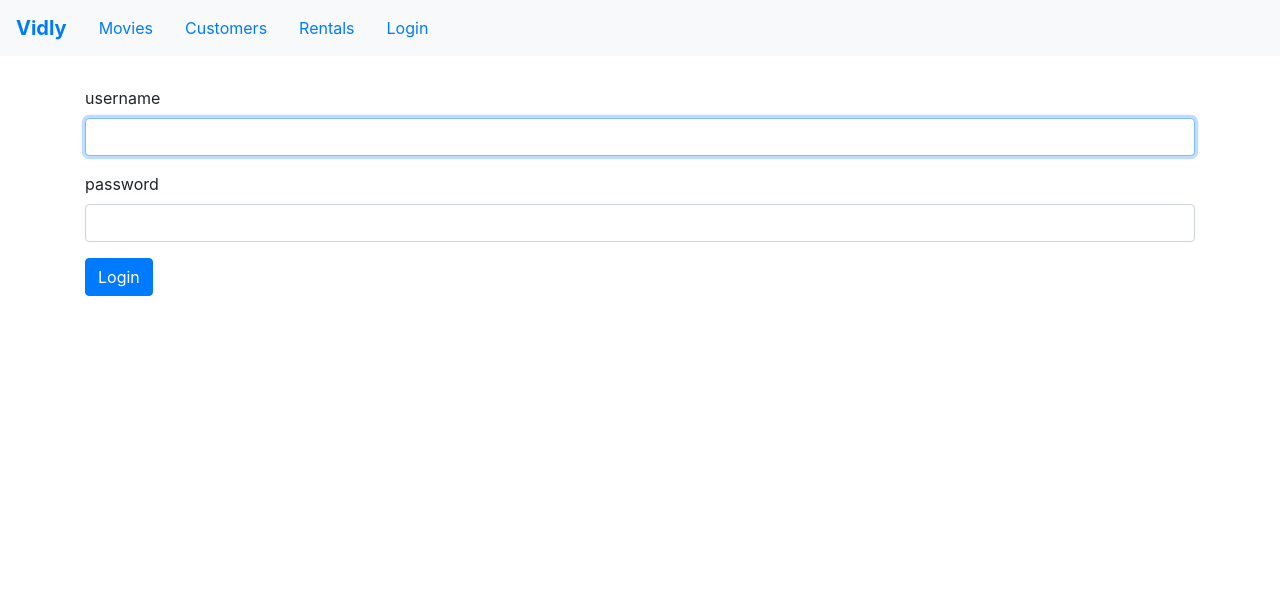
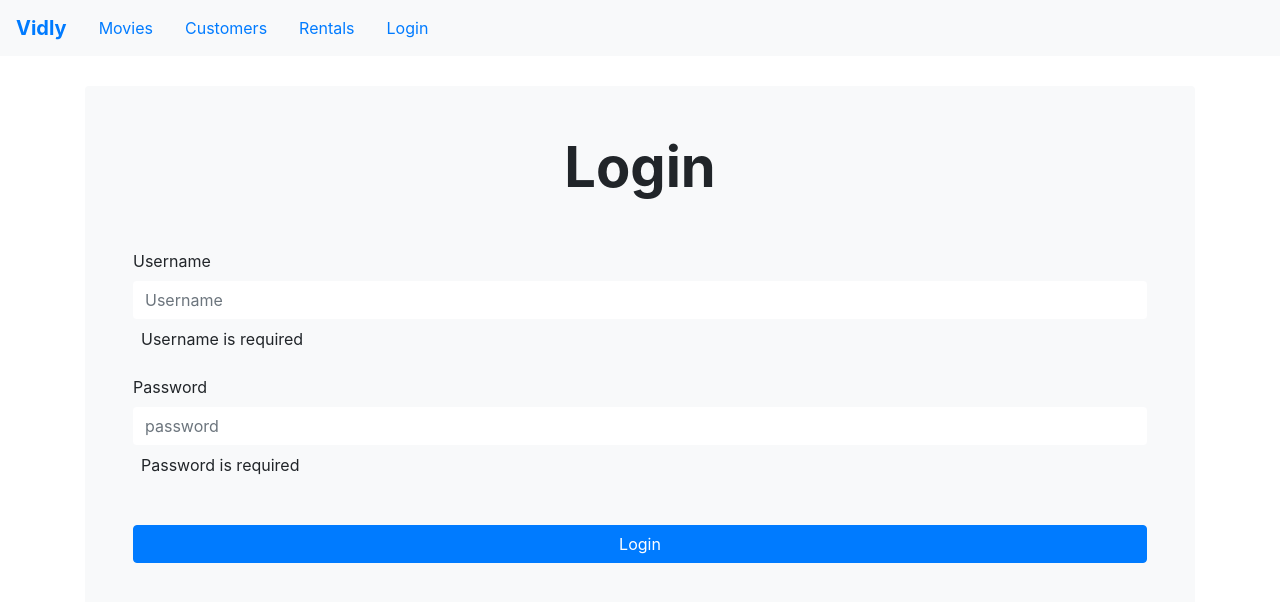
Before and after one commit to DanielCarmichaelGit/vidly, a React (Create React App) app: page /login in a window 1280 px wide. Shown: the top 602 px of the page. Built offline with nearby package versions, Linux system fonts and the light colour scheme.

Commit message:
testing and form validation

```diff
--- a/src/App.js
+++ b/src/App.js
@@ -7,6 +7,8 @@ import Rentals from './components/rentals';
 import Movie from './components/movie';
 import NotFound from './components/common/notFound';
 import LoginForm from './components/loginForm';
+import Counter from './components/testing/count';
+import CounterIssue from './components/testing/countErrors';
 import './App.css';
 
 function App() {
@@ -19,6 +21,8 @@ function App() {
           <Route path='/movies' exact element={<MovieList />}/>
           <Route path='/customers' element={<Customers />}/>
           <Route path='/rentals' element={<Rentals />}/>
+          <Route path='/counter' element={<Counter />}/>
+          <Route path='/counter-with-issue' element={<CounterIssue />}/>
           <Route path='/not-found' element={<NotFound />}/>
           <Route path='/' element={<Navigate to='/movies' exact replace/>}/>
           <Route path='/movies/:id' element={<Movie/>}/>
--- a/src/components/common/input.jsx
+++ b/src/components/common/input.jsx
@@ -1,20 +1,23 @@
 import React from 'react';
 
 
-const Input = ({ name, label, value, autoFocus, error, type, onChange }) => {
+const Input = ({name, value, errorMessage, label, placeholder, type, required, onChange}) => {
     return (
         <div className="form-group">
             <label htmlFor={name}>{label}</label>
             <input
-                onChange={onChange}
-                value={value}
-                autoFocus={autoFocus}
+                name={name}
+                placeholder={placeholder}
                 id={name}
                 type={type}
-                className="form-control"
-                name={name}
+                value={value}
+                className="form-control rounded border-0"
+                onChange={onChange}
+                required={required}
             />
-            {error && <div className="alert alert-danger">{error}</div>}
+            <div className='p-2 justify-content-center align-content-center'>
+                {errorMessage}
+            </div>
         </div>
     );
 }
--- a/src/components/common/navbar.jsx
+++ b/src/components/common/navbar.jsx
@@ -19,7 +19,6 @@ const Navbar = () => {
             <NavLink className="nav-item nav-link" to="/login">
                 Login
             </NavLink>
-
         </nav>
     );
 }
--- a/src/components/loginForm.jsx
+++ b/src/components/loginForm.jsx
@@ -1,49 +1,66 @@
-import React, { useState, useEffect } from "react";
+import React, { useState } from "react";
 import Input from "./common/input";
-import { validate } from "../utils/validate";
+import { validate } from '../utils/validate';
 
 const LoginForm = () => {
-    const [account, setAccount] = useState({username:'',password:''});
+    const [values, setValues] = useState({
+        username: '',
+        password: ''
+    });
     const [errors, setErrors] = useState({});
 
-    function handleChange(e) {
-        const currentAccount = account;
-        const accountState = {...currentAccount};
-        accountState[e.target.name] = e.target.value;
-        setAccount(accountState);
-    }
+    const loginForm = [
+        {
+            name: 'username',
+            type: 'text',
+            placeholder: 'Username',
+            label: 'Username',
+            errorMessage: 'Username is required',
+            required: true
+        },
+        {
+            name: 'password',
+            type: 'password',
+            placeholder: 'password',
+            label: 'Password',
+            errorMessage: 'Password is required',
+            required: true
+        }
+    ]
 
     function handleSubmit(e) {
         e.preventDefault();
-        const { validatedErrors } = validate(account);
-        setErrors({...validatedErrors});
     }
 
-    useEffect(() => {
+    function handleChange(e) {
+        setValues({ ...values, [e.target.name]: e.target.value })
+
+        setErrors({...validate(values).validatedErrors})
         console.log(errors)
-    }, [errors]);
+    }
 
     return (
-        <form className="form" onSubmit={handleSubmit}>
-            <Input
-                name={'username'}
-                label={'username'}
-                value={account.username}
-                autoFocus={true}
-                type={'text'}
-                onChange={handleChange}
-            />
-            <Input
-                name={'password'}
-                label={'password'}
-                value={account.password}
-                autoFocus={false}
-                type={'password'}
-                onChange={handleChange}
-            />
-            <button type='submit' className="btn btn-primary">Login</button>
+        <form className="rounded bg-light p-5" onSubmit={handleSubmit}>
+            <h1 className="display-4 font-weight-bold mb-5 text-lg-center">Login</h1>
+            {
+                loginForm.map(obj => (
+                    <Input
+                        key={obj.name}
+                        name={obj.name}
+                        label={obj.label}
+                        placeholder={obj.placeholder}
+                        type={obj.type}
+                        value={values[obj.name]}
+                        errorMessage={obj.errorMessage}
+                        onChange={handleChange}
+                    />
+                )
+                )
+            }
+            <button type='submit' className="btn btn-primary w-100 mt-4">Login</button>
         </form>
     );
 }
 
+
 export default LoginForm;
--- /dev/null
+++ b/src/components/testing/count.jsx
@@ -0,0 +1,22 @@
+import React, { useState, useEffect } from "react";
+
+const Counter = () => {
+    const [count, setCount] = useState(0);
+
+    const handleIncrement = () => {
+        setCount(count + 1)
+    }
+
+    useEffect(() => {
+        document.title = count;
+    }, [count]);
+
+    return (
+        <div>
+            <h1>{count}</h1>
+            <button onClick={handleIncrement}>Plus 1</button>
+        </div>
+    );
+}
+
+export default Counter;
--- /dev/null
+++ b/src/components/testing/countErrors.jsx
@@ -0,0 +1,25 @@
+import React, { useState, useEffect } from "react";
+
+const CounterIssue = () => {
+    const [count, setCount] = useState(0);
+    const [countIssue, setCountIssue] = useState('')
+
+    const handleIncrement = () => {
+        setCount(count + 1)
+    }
+
+    useEffect(() => {
+        document.title = count;
+        setCountIssue(count)
+    }, [count]);
+
+    return (
+        <div>
+            <h1>{count}</h1>
+            <h1>{countIssue}</h1>
+            <button onClick={handleIncrement}>Plus 1</button>
+        </div>
+    );
+}
+
+export default CounterIssue;
```
Also changed, not shown: src/controllers/forms.js (added), src/styles/authForm.css (added).
